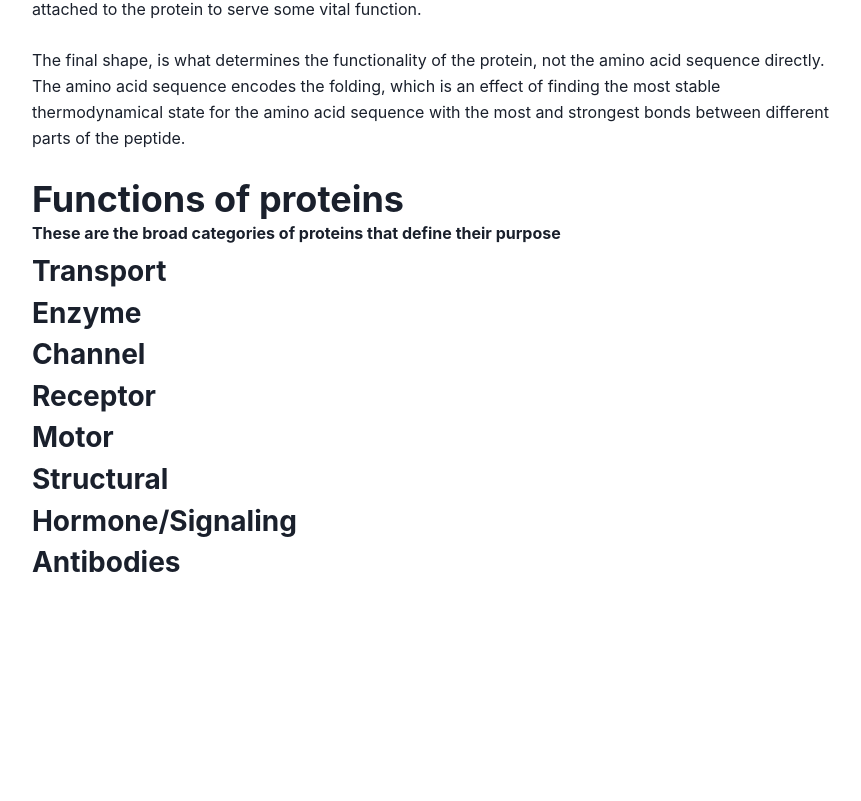
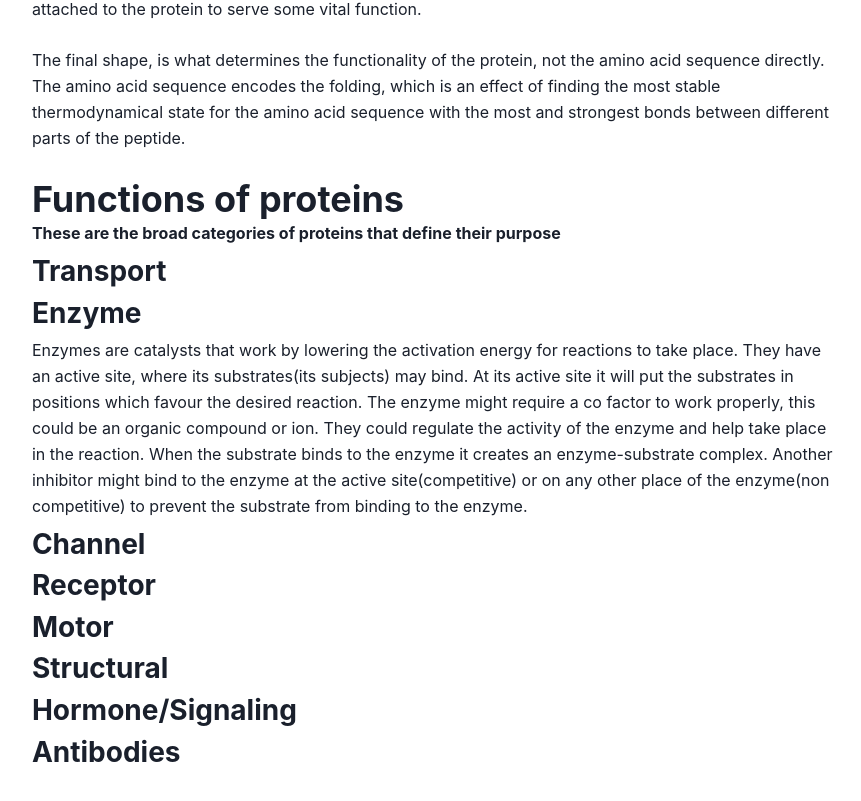
Before and after one commit to SebCodesTheWeb/biochem-blog, a Next.js app: page /blog/proteins in a window 1280 px wide. Shown: the part 3832-4633 px from the top of the page, without its empty margins (311-1172 px from the left). Before the commit the page ends 4548 px from the top, so only its background shows below. Built offline with nearby package versions, Linux system fonts and the light colour scheme.

Commit message:
docs(proteins): added enzymes section

```diff
--- a/src/app/blog/proteins/page.tsx
+++ b/src/app/blog/proteins/page.tsx
@@ -66,6 +66,8 @@ The final shape, is what determines the functionality of the protein, not the am
 
 ### Transport
 ### Enzyme
+Enzymes are catalysts that work by lowering the activation energy for reactions to take place. They have an active site, where its substrates(its subjects) may bind. At its active site it will put the substrates in positions which favour the desired reaction. The enzyme might require a co factor to work properly, this could be an organic compound or ion. They could regulate the activity of the enzyme and help take place in the reaction. When the substrate binds to the enzyme it creates an enzyme-substrate complex. Another inhibitor might bind to the enzyme at the active site(competitive) or on any other place of the enzyme(non competitive) to prevent the substrate from binding to the enzyme.
+
 ### Channel
 ### Receptor
 ### Motor
```
